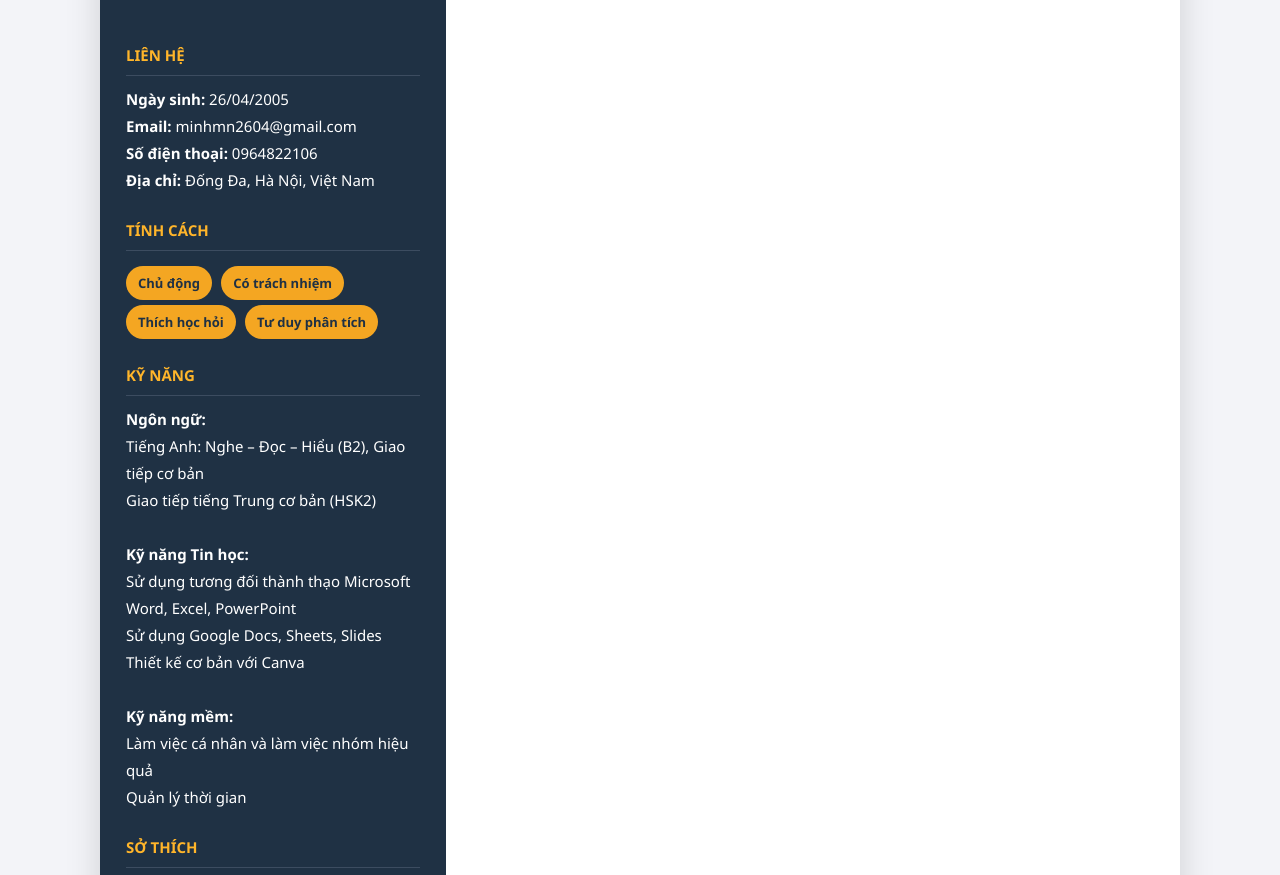
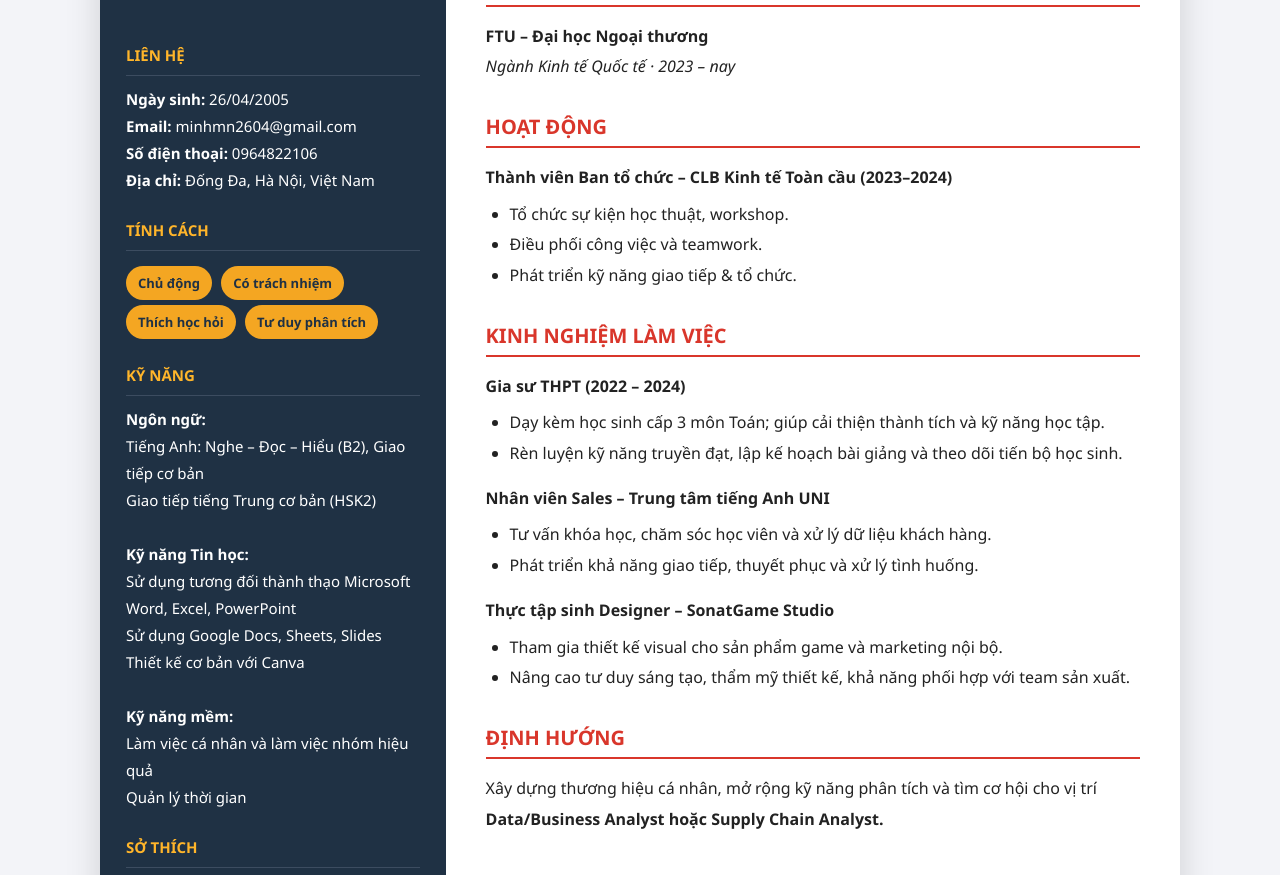
Before and after one commit to k622311410117-mnm/Mai-Nhat-Minh, a plain HTML site: page index.html in a window 1280 px wide. Shown: the part 303-1178 px from the top of the page. Drawn offline with Linux system fonts and the light colour scheme.

Commit message:
Update index.html

```diff
--- a/index.html
+++ b/index.html
@@ -2,7 +2,7 @@
 <html lang="vi">
 <head>
     <meta charset="UTF-8">
-    <title>Mai Nhật Minh - Portfolio</title>
+    <title>Mai Nhat Minh - Portfolio</title>
     <meta name="viewport" content="width=device-width, initial-scale=1.0">
     <style>
         *{box-sizing:border-box;margin:0;padding:0}
@@ -230,7 +230,57 @@
                     Mình là sinh viên ngành <b>Kinh tế Quốc tế</b> tại FTU, yêu thích <b>data analysis,
                     logistics và supply chain</b>. Hiện đang học Excel, SQL, Python & Power BI để phân tích
                     dữ liệu và hỗ trợ ra quyết định kinh doanh. Mục tiêu phát triển theo định hướng
-                    <b>Business/Data Analyst trong lĩnh vực vận hành, chuỗi cnhân, mở rộng kỹ năng phân tích và tìm cơ hội
+                    <b>Business/Data Analyst trong lĩnh vực vận hành, chuỗi cung ứng hoặc thương mại quốc tế.</b>
+                </p>
+            </section>
+
+            <section class="section">
+                <div class="section-title">Học vấn</div>
+                <div class="section-line"></div>
+                <p><b>FTU – Đại học Ngoại thương</b><br>
+                <i>Ngành Kinh tế Quốc tế · 2023 – nay</i></p>
+            </section>
+
+            <section class="section">
+                <div class="section-title">Hoạt động</div>
+                <div class="section-line"></div>
+                <p><b>Thành viên Ban tổ chức – CLB Kinh tế Toàn cầu (2023–2024)</b></p>
+                <ul>
+                    <li>Tổ chức sự kiện học thuật, workshop.</li>
+                    <li>Điều phối công việc và teamwork.</li>
+                    <li>Phát triển kỹ năng giao tiếp & tổ chức.</li>
+                </ul>
+            </section>
+
+            <!-- WORK EXPERIENCE -->
+            <section class="section">
+                <div class="section-title">Kinh nghiệm làm việc</div>
+                <div class="section-line"></div>
+
+                <p><b>Gia sư THPT (2022 – 2024)</b></p>
+                <ul>
+                    <li>Dạy kèm học sinh cấp 3 môn Toán; giúp cải thiện thành tích và kỹ năng học tập.</li>
+                    <li>Rèn luyện kỹ năng truyền đạt, lập kế hoạch bài giảng và theo dõi tiến bộ học sinh.</li>
+                </ul>
+
+                <p style="margin-top:15px;"><b>Nhân viên Sales – Trung tâm tiếng Anh UNI</b></p>
+                <ul>
+                    <li>Tư vấn khóa học, chăm sóc học viên và xử lý dữ liệu khách hàng.</li>
+                    <li>Phát triển khả năng giao tiếp, thuyết phục và xử lý tình huống.</li>
+                </ul>
+
+                <p style="margin-top:15px;"><b>Thực tập sinh Designer – SonatGame Studio</b></p>
+                <ul>
+                    <li>Tham gia thiết kế visual cho sản phẩm game và marketing nội bộ.</li>
+                    <li>Nâng cao tư duy sáng tạo, thẩm mỹ thiết kế, khả năng phối hợp với team sản xuất.</li>
+                </ul>
+            </section>
+
+            <section class="section">
+                <div class="section-title">Định hướng</div>
+                <div class="section-line"></div>
+                <p>
+                    Xây dựng thương hiệu cá nhân, mở rộng kỹ năng phân tích và tìm cơ hội
                     cho vị trí <b>Data/Business Analyst hoặc Supply Chain Analyst.</b>
                 </p>
             </section>
```
